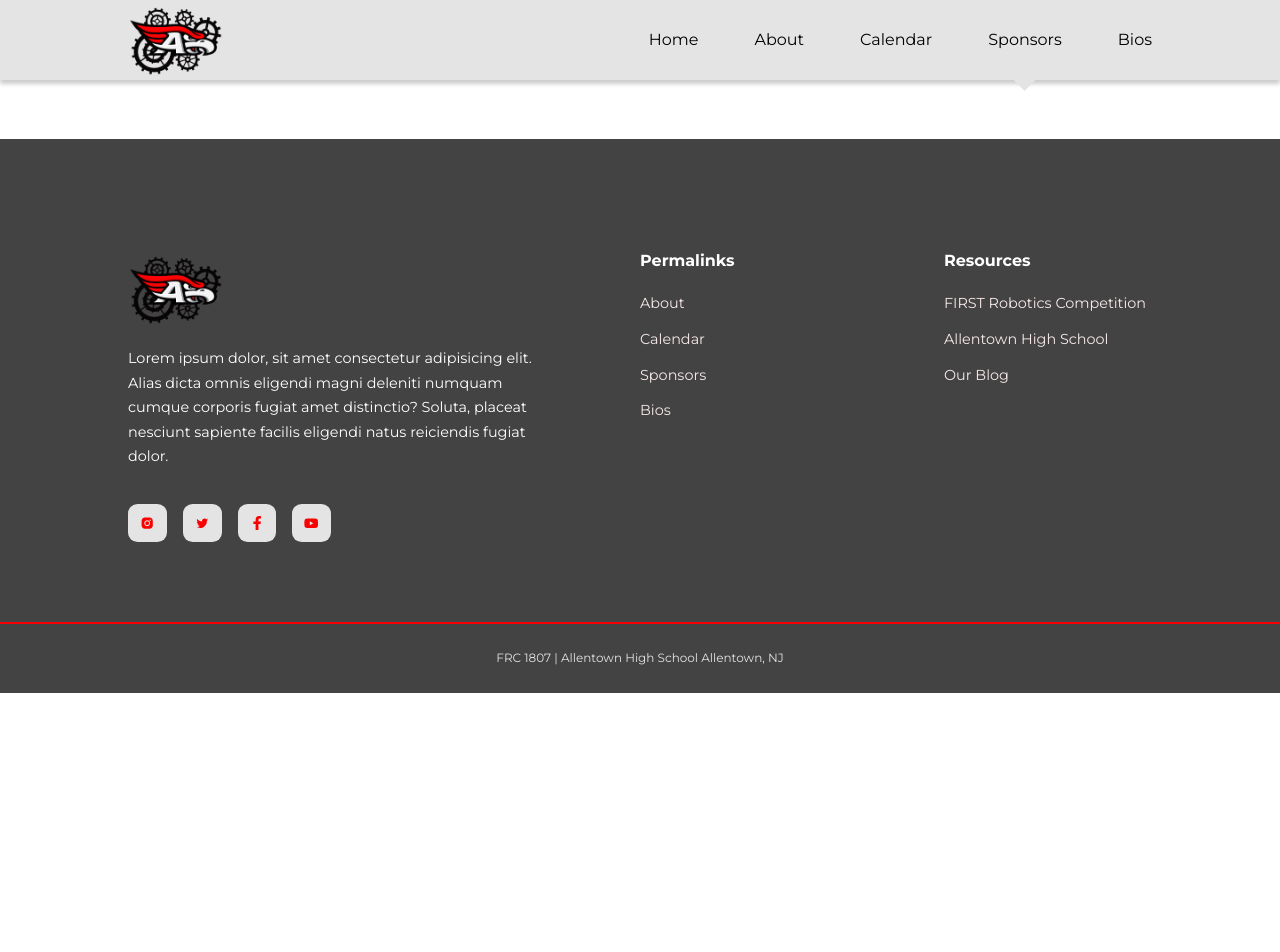
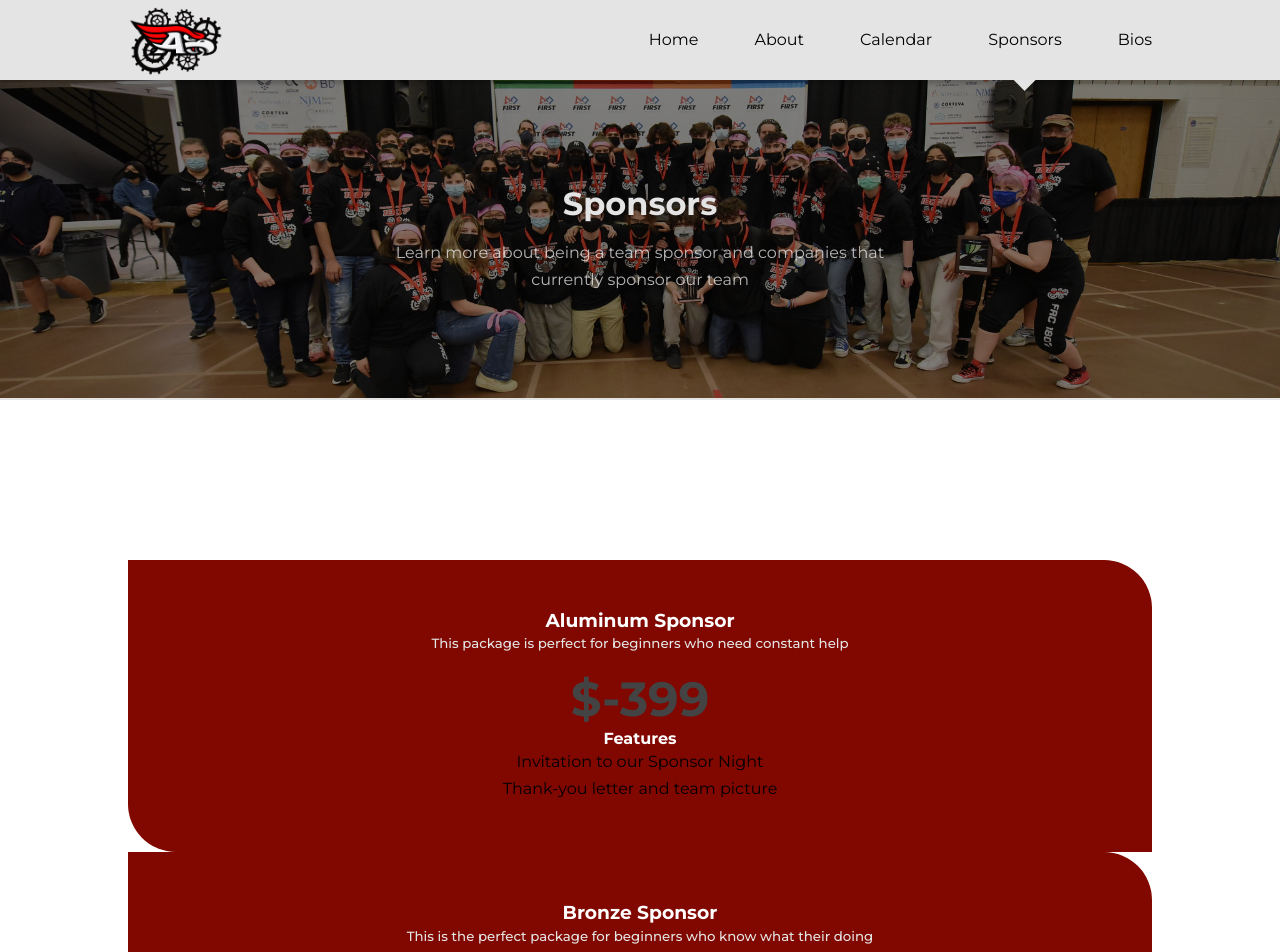
Before and after one commit to ashwadud/frc1807, a React (Create React App) app: page /sponsors in a window 1280 px wide. Shown: the top 952 px of the page. Before the commit the page ends 800 px from the top, so only its background shows below. Built offline with nearby package versions, Linux system fonts and the light colour scheme.

Commit message:
Sponsors

```diff
--- a/src/data.js
+++ b/src/data.js
@@ -150,6 +150,86 @@ export const leads = [
     }
 ]
 
+export const sponsors = [
+    {
+        id: 1,
+        name: 'Aluminum Sponsor',
+        desc: 'This package is perfect for beginners who need constant help',
+        price: 100-499,
+        features: [
+            {feature: 'Invitation to our Sponsor Night'},
+            {feature: 'Thank-you letter and team picture'}
+        ]
+    },
+    {
+        id: 2,
+        name: 'Bronze Sponsor',
+        desc: 'This is the perfect package for beginners who know what their doing',
+        price: 500-999,
+        features: [
+            {feature: 'Your Logo displayed on the homepage of the website (with link) and our Sponsor Page'},
+            {feature: 'Invitation to our Sponsor Night'},
+            {feature: 'Thank-you letter and team picture'},
+            {feature: '2023 Sponsor Plaque'}
+        ]
+    },
+    {
+        id: 3,
+        name: 'Silver Sponsor',
+        desc: 'This package is perfect for busy people who need home service',
+        price: 1000-1999,
+        features: [
+            {feature: 'Your Logo displayed on the homepage of the website (with link) and our Sponsor Page'},
+            {feature: 'Invitation to our Sponsor Night'},
+            {feature: 'Thank-you letter and team picture'},
+            {feature: '2023 Sponsor Plaque'}
+        ]
+    },
+    {
+        id: 4,
+        name: 'Gold Sponsor',
+        desc: 'This package is perfect for busy people who need home service',
+        price: 2000-4999,
+        features: [
+            {feature: 'Your Logo displayed on the homepage of the website (with link) and our Sponsor Page'},
+            {feature: 'Your Logo on team shirts worn at competitions'},
+            {feature: 'Invitation to our Sponsor Night'},
+            {feature: 'Thank-you letter and team picture'},
+            {feature: '2023 Sponsor Plaque'}
+        ]
+    },
+    {
+        id: 5,
+        name: 'Diamond Sponsor',
+        desc: 'This package is perfect for busy people who need home service',
+        price: 5000-9999,
+        features: [
+            {feature: 'Your Logo displayed on the homepage of the website (with link) and our Sponsor Page'},
+            {feature: 'A medium-sized print of your logo on team shirts worn at competitions'},
+            {feature: 'Your logo on the banner and displayed in our pits (stations at competitions)'},
+            {feature: 'VIP invitation to our Sponsor Night'},
+            {feature: 'Thank-you letter and team picture'},
+            {feature: '2023 Sponsor Plaque'}
+        ]
+    },
+    {
+        id: 6,
+        name: 'Platinum Sponsor',
+        desc: 'This is the highest level of sponsorship, and therefore includes the most benefits.',
+        price: 10000,
+        features: [
+            {feature: 'Your Logo displayed on the homepage of the website (with link) and our Sponsor Page'},
+            {feature: 'A large print of your logo on team shirts worn at competitions'},
+            {feature: 'Your logo on the banner, robot and displayed in our pits (stations at competitions)'},
+            {feature: 'Presentation and demonstartion of robot at your company, or at choice event'},
+            {feature: 'VIP invitation to our Sponsor Night'},
+            {feature: 'Your information on all of our social media outlets and presentations'},
+            {feature: 'Thank-you letter and team picture'},
+            {feature: '2023 Sponsor Plaque'}
+        ]
+    }
+]
+
 export const trainers = [
     {
         id: 1,
--- a/src/pages/about/About.jsx
+++ b/src/pages/about/About.jsx
@@ -26,12 +26,12 @@ const About = () => {
 
     <section className="about__vision">
       <div className="container about__vision-container">
-        <div className="about__section-image">
-          <img src={VisionImage} alt="Vision Image" />
-        </div>
         <div className='about__section-content'>
           <h1>Our Vision</h1>
           <p>Lorem ipsum dolor sit, amet consectetur adipisicing elit. Praesentium cupiditate aliquid harum facilis nisi autem explicabo iusto eius vitae distinctio ea, quidem quasi sunt totam nihil suscipit, neque facere ut.</p>
+        </div>
+        <div className="about__section-image">
+          <img src={VisionImage} alt="Vision Image" />
         </div>
       </div>
     </section>
--- a/src/pages/about/about.css
+++ b/src/pages/about/about.css
@@ -2,7 +2,7 @@
     border-radius: 50%;
     overflow: hidden;
     transform: skew(15deg);
-    background: black;
+    background: var(--color-grey);
     transition: var(--transition);
 }
 
--- a/src/pages/home/Home.jsx
+++ b/src/pages/home/Home.jsx
@@ -3,7 +3,6 @@ import PagesDirect from '../../components/PagesDirect'
 import FAQs from '../../components/FAQs'
 import Captains from '../../components/Captains'
 import Leads from '../../components/Leads'
-import Footer from '../../components/Footer'
 
 import './home.css'
 
@@ -15,7 +14,6 @@ const Home = () => {
       <FAQs/>
       <Captains/>
       <Leads/>
-      <Footer/>
     </>
   )
 }
--- a/src/pages/notFound/NotFound.jsx
+++ b/src/pages/notFound/NotFound.jsx
@@ -1,8 +1,15 @@
+import {Link} from 'react-router-dom'
+
 import './notFound.css'
 
 const NotFound = () => {
   return (
-    <div>NotFound</div>
+    <section>
+      <div className="container notfound__container">
+        <h2>Page Not Found</h2>
+        <Link to="/" className='btn'>Go Back Home</Link>
+      </div>
+    </section>
   )
 }
 
--- a/src/pages/notFound/notFound.css
+++ b/src/pages/notFound/notFound.css
@@ -0,0 +1,9 @@
+.notfound__container {
+    text-align: center;
+    padding-top: 8rem;
+}
+
+.notfound__container .btn {
+    margin-top: 2rem;
+    display: inline-block;
+}
--- a/src/pages/sponsors/Sponsors.jsx
+++ b/src/pages/sponsors/Sponsors.jsx
@@ -1,8 +1,35 @@
+import Header from '../../components/Header'
+import HeaderImage from '../../images/teampicture.jpg'
+import Card from '../../UI/Card'
+import {sponsors} from '../../data.js'
 import './sponsors.css'
 
 const Sponsors = () => {
   return (
-    <div>Sponsors</div>
+    <>
+      <Header title="Sponsors" image={HeaderImage}>
+        Learn more about being a team sponsor and companies that currently sponsor our team
+      </Header>
+      <section className="sponsors">
+        <div className='container sponsors__container'>
+          {
+            sponsors.map(({id, name, desc, price, features}) => {
+              return <Card key={id} className="sponsor">
+                <h3>{name}</h3>
+                <small>{desc}</small>
+                <h1>{`$${price}`}</h1>
+                <h4>Features</h4>
+                {
+                  features.map(({feature}, index) => {
+                    return <p key={index}>{feature}</p>
+                  })
+                }
+              </Card>
+            })
+          }
+        </div>
+      </section>
+    </>
   )
 }
 
```
Also changed, not shown: src/images/logo-white.png (added).
